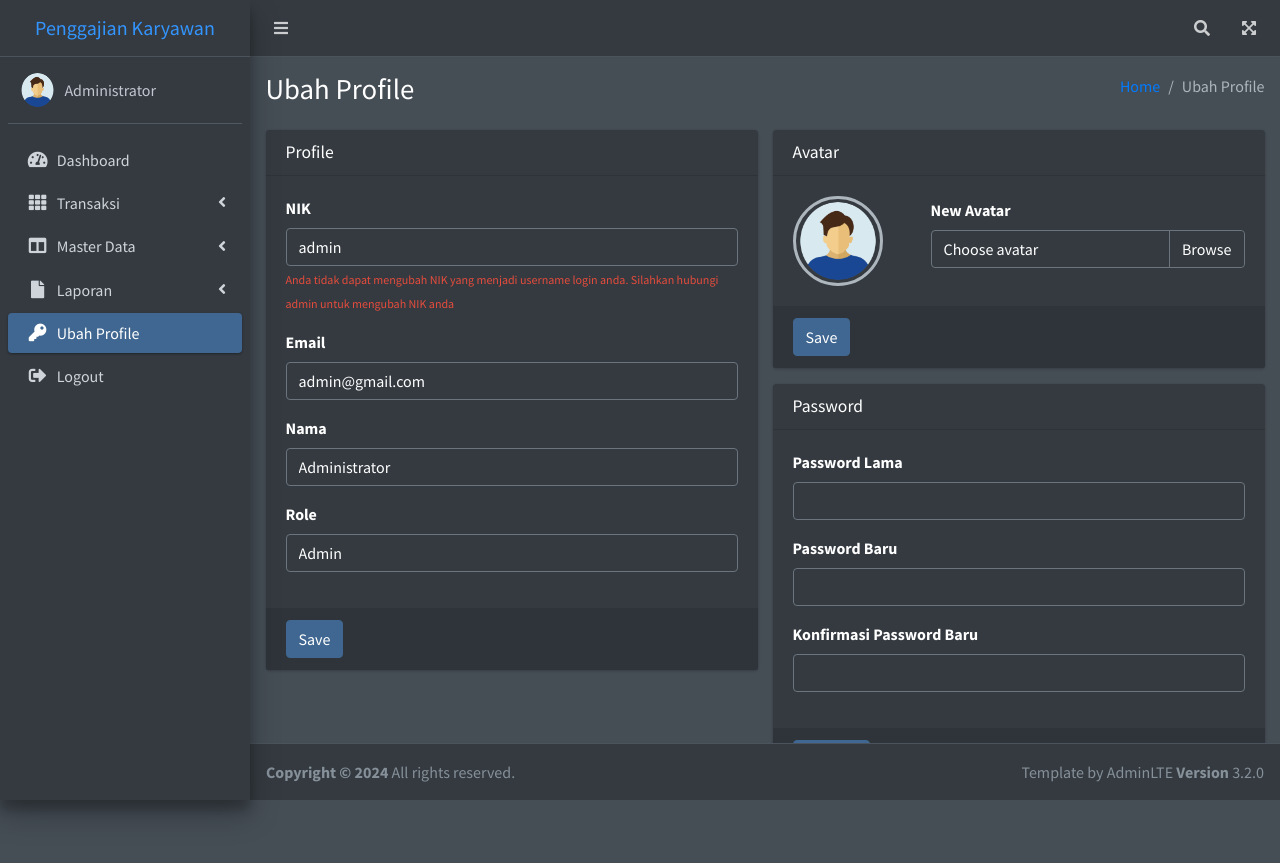
After one commit to ncip48/laravel_penggajian, a Laravel app: page /profile in a window 1280 px wide. The commit adds this page. Run offline with Laravel 10, Linux system fonts and the light colour scheme; a user stored in the database is signed in; data comes from the database, SQL or seed files in the repository; some libraries are stand-ins or nearby versions.

Commit message:
rev: ubah profile

```diff
--- /dev/null
+++ b/app/Http/Controllers/Auth/ProfileController.php
@@ -0,0 +1,116 @@
+<?php
+
+namespace App\Http\Controllers\Auth;
+
+use App\Http\Controllers\Controller;
+use App\Models\User;
+use Illuminate\Http\Request;
+use Illuminate\Support\Facades\Validator;
+
+class ProfileController extends Controller
+{
+    public function index()
+    {
+        //cek auth
+        $this->checkAuth([0]);
+
+        $user = User::find(auth()->user()->id_user);
+
+        return view('ubah_profile')
+            ->with('user', $user);
+    }
+
+    public function ubah_profile(Request $request)
+    {
+        $user = User::find(auth()->user()->id_user);
+
+        $validator = Validator::make($request->all(), [
+            'name' => 'required',
+            'email' => 'required|unique:users,email,' . $user->id_user . ',id_user',
+        ]);
+
+        if ($validator->fails()) {
+            $errors = [];
+            foreach ($validator->errors()->all() as $error) {
+                $errors[] = $error;
+            }
+            return $this->setResponse(false, "Validation Error", $errors);
+        }
+
+        $user->name = $request->name;
+        $user->email = $request->email;
+
+        $user->save();
+
+        return $this->setResponse(true, "Berhasil merubah profile");
+    }
+
+    public function ubah_avatar(Request $request)
+    {
+        $user = User::find(auth()->user()->id_user);
+
+        $validator = Validator::make($request->all(), [
+            'avatar' => 'required|image|mimes:jpeg,png,jpg,gif,svg|max:2048',
+        ]);
+
+        if ($validator->fails()) {
+            $errors = [];
+            foreach ($validator->errors()->all() as $error) {
+                $errors[] = $error;
+            }
+            return $this->setResponse(false, "Validation Error", $errors);
+        }
+
+        //remove old avatar
+        $oldAvatar = public_path('assets/img/avatar/') . $user->avatar;
+        if (file_exists($oldAvatar)) {
+            unlink($oldAvatar);
+        }
+
+        $avatar = $request->file('avatar');
+        $random = rand(1, 100000);
+        $avatarName = $random . '.' . $avatar->getClientOriginalExtension();
+        $avatar->move(public_path('assets/img/avatar'), $avatarName);
+
+        $user->avatar = $avatarName;
+
+
+        $user->save();
+
+        return $this->setResponse(true, "Avatar Updated");
+    }
+
+    public function ubah_password(Request $request)
+    {
+        $user = User::find(auth()->user()->id_user);
+
+        $validator = Validator::make($request->all(), [
+            'password' => 'required|confirmed|min:8',
+            'old_password' => 'required',
+        ], [
+            'old_password.required' => 'Password lama tidak boleh kosong',
+            'password.required' => 'Password baru tidak boleh kosong',
+            'password.min' => 'Password baru minimal 8 karakter',
+            'password.confirmed' => 'Konfirmasi password baru tidak sama dengan password lama',
+        ]);
+
+        if ($validator->fails()) {
+            $errors = [];
+            foreach ($validator->errors()->all() as $error) {
+                $errors[] = $error;
+            }
+            return $this->setResponse(false, "Validation Error", $errors);
+        }
+
+        //check old password
+        if (!password_verify($request->old_password, $user->password)) {
+            return $this->setResponse(false, "Password lama salah");
+        }
+
+        $user->password = bcrypt($request->password);
+
+        $user->save();
+
+        return $this->setResponse(true, "Sukses mengubah password");
+    }
+}
--- a/app/Models/User.php
+++ b/app/Models/User.php
@@ -24,7 +24,8 @@ class User extends Authenticatable
         'name',
         'email',
         'password',
-        'level'
+        'level',
+        'avatar'
     ];
 
     /**
@@ -51,4 +52,15 @@ class User extends Authenticatable
     {
         return $this->hasOne('App\Models\Karyawan', 'id_user');
     }
+
+    public function getRole()
+    {
+        if ($this->level == 0) {
+            return "Admin";
+        } elseif ($this->level == 1) {
+            return "Manager Keuangan";
+        } else {
+            return "Karyawan";
+        }
+    }
 }
--- a/resources/views/auth/login.blade.php
+++ b/resources/views/auth/login.blade.php
@@ -43,7 +43,7 @@
         <!-- /.login-logo -->
         <div class="card card-outline card-primary">
             <div class="card-header text-center">
-                <a class="h2"><b>PT INDRA SAPUTRA</b></a>
+                <a class="h2"><b>Payroll</b></a>
             </div>
             <div class="card-body">
                 <p class="login-box-msg">Sign in to start your session</p>
--- a/resources/views/layouts/app.blade.php
+++ b/resources/views/layouts/app.blade.php
@@ -245,11 +245,11 @@
                             </ul>
                         </li>
                         <li class="nav-item">
-                            <a href="{{ route('ubah-password') }}"
-                                class="nav-link {{ request()->routeIs('ubah-password') ? 'active' : '' }}">
+                            <a href="{{ route('ubah-profile') }}"
+                                class="nav-link {{ request()->routeIs('ubah-profile') ? 'active' : '' }}">
                                 <i class="nav-icon fas fa-key"></i>
                                 <p>
-                                    Ubah Password
+                                    Ubah Profile
                                 </p>
                             </a>
                         </li>
--- /dev/null
+++ b/resources/views/ubah_profile.blade.php
@@ -0,0 +1,142 @@
+@extends('layouts.app')
+
+@section('title', 'Ubah Password')
+
+@section('content')
+    <div class="content-wrapper">
+        <!-- Content Header (Page header) -->
+        <section class="content-header">
+            <div class="container-fluid">
+                <div class="row mb-2">
+                    <div class="col-sm-6">
+                        <h1>Ubah Profile</h1>
+                    </div>
+                    <div class="col-sm-6">
+                        <ol class="breadcrumb float-sm-right">
+                            <li class="breadcrumb-item ">
+                                <a href="#">Home</a>
+                            </li>
+                            <li class="breadcrumb-item active">
+                                Ubah Profile
+                            </li>
+                        </ol>
+                    </div>
+                </div>
+            </div><!-- /.container-fluid -->
+        </section>
+
+        <!-- Main content -->
+        <section class="content">
+            <div class="container-fluid">
+                <div class="row">
+                    <div class="col-md-6">
+                        <div class="card">
+                            <div class="card-header">
+                                <h3 class="card-title">Profile</h3>
+                            </div>
+                            <form id="main-form" action="{{ route('profile.update') }}" method="POST" autocomplete="off"
+                                data-reload=true>
+                                @csrf
+                                {!! method_field('PUT') !!}
+                                <div class="card-body">
+                                    <div class="form-group">
+                                        <label for="username">NIK</label>
+                                        <input type="text" class="form-control" id="username" readonly disabled
+                                            value="{{ $user->username }}">
+                                        <small class="text-xs text-red">Anda tidak dapat mengubah NIK yang menjadi username
+                                            login anda. Silahkan
+                                            hubungi admin untuk mengubah NIK anda</small>
+                                    </div>
+                                    <div class="form-group">
+                                        <label for="email">Email</label>
+                                        <input type="text" class="form-control" id="email"
+                                            value="{{ $user->email }}" name="email">
+                                    </div>
+                                    <div class="form-group">
+                                        <label for="name">Nama</label>
+                                        <input type="text" class="form-control" id="name"
+                                            value="{{ $user->name }}" name="name">
+                                    </div>
+                                    <div class="form-group">
+                                        <label for="level">Role</label>
+                                        <input type="text" class="form-control" id="level"
+                                            value="{{ $user->getRole() }}" name="level" readonly disabled>
+                                    </div>
+                                </div>
+
+                                <div class="card-footer">
+                                    <button id="btn-save" type="submit" class="btn btn-primary">Save</button>
+                                </div>
+                            </form>
+                        </div>
+                    </div>
+                    <div class="col-md-6">
+                        <div class="card">
+                            <div class="card-header">
+                                <h3 class="card-title">Avatar</h3>
+                            </div>
+                            <form id="main-form-input" action="{{ route('avatar.update') }}" method="POST"
+                                autocomplete="off" enctype="multipart/form-data">
+                                @csrf
+                                {!! method_field('PUT') !!}
+                                <div class="card-body">
+                                    <div class="d-flex align-items-center">
+                                        <img class="profile-user-img img-fluid img-circle m-0 mr-5"
+                                            src="{{ $user->avatar ? asset('assets/img/avatar/' . $user->avatar) : asset('assets/img/default.png') }}"
+                                            alt="User profile picture" style="height: 90px;width:90px">
+                                        <div class="form-group w-100">
+                                            <label for="avatar">New Avatar</label>
+                                            <div class="input-group">
+                                                <div class="custom-file">
+                                                    <input type="file" class="custom-file-input" id="avatar"
+                                                        name="avatar">
+                                                    <label class="custom-file-label" for="avatar">Choose
+                                                        avatar</label>
+                                                </div>
+                                            </div>
+                                        </div>
+                                    </div>
+                                </div>
+                                <div class="card-footer">
+                                    <button id="btn-save" type="submit" class="btn btn-primary">Save</button>
+                                </div>
+                            </form>
+                        </div>
+                        <div class="card">
+                            <div class="card-header">
+                                <h3 class="card-title">Password</h3>
+                            </div>
+                            <form id="main-form" action="{{ route('password.update') }}" method="POST" autocomplete="off"
+                                data-reload="true">
+                                @csrf
+                                {!! method_field('PUT') !!}
+                                <div class="card-body">
+                                    <div class="form-group">
+                                        <label for="old_password">Password Lama</label>
+                                        <input type="password" class="form-control" id="old_password" name="old_password">
+                                    </div>
+                                    <div class="form-group">
+                                        <label for="password">Password Baru</label>
+                                        <input type="password" class="form-control" id="password" name="password">
+                                    </div>
+                                    <div class="form-group">
+                                        <label for="password_confirmation">Konfirmasi Password Baru</label>
+                                        <input type="password" class="form-control" id="password_confirmation"
+                                            name="password_confirmation">
+                                    </div>
+                                </div>
+
+                                <div class="card-footer">
+                                    <button id="btn-save" type="submit" class="btn btn-primary">Simpan</button>
+                                </div>
+                            </form>
+                        </div>
+                    </div>
+                </div>
+            </div>
+            <!-- /.container-fluid -->
+        </section>
+        <!-- /.content -->
+    </div>
+    <!-- /.content-wrapper -->
+@endsection
--- a/routes/web.php
+++ b/routes/web.php
@@ -1,7 +1,7 @@
 <?php
 
 use App\Http\Controllers\AbsensiController;
-use App\Http\Controllers\Auth\UbahPasswordController;
+use App\Http\Controllers\Auth\ProfileController;
 use App\Http\Controllers\DashboardController;
 use App\Http\Controllers\GajiController;
 use App\Http\Controllers\JabatanController;
@@ -64,6 +64,8 @@ Route::middleware(['auth', 'web'])->group(function () {
     Route::post('slip-gaji', [LaporanSlipGaji::class, 'print'])->name('slip.gaji.print');
 
     //ubah password
-    Route::get('ubah-password', [UbahPasswordController::class, 'index'])->name('ubah-password');
-    Route::put('ubah-password', [UbahPasswordController::class, 'action'])->name('ubah-password.action');
+    Route::get('profile', [ProfileController::class, 'index'])->name('ubah-profile');
+    Route::put('ubah-profile', [ProfileController::class, 'ubah_profile'])->name('profile.update');
+    Route::put('ubah-avatar', [ProfileController::class, 'action'])->name('avatar.update');
+    Route::put('ubah-password', [ProfileController::class, 'ubah_password'])->name('password.update');
 });
```
Also changed, not shown: app/Http/Controllers/Auth/LoginController.php (+9 -2 lines), app/Http/Controllers/Auth/UbahPasswordController.php (deleted, +0 -56 lines), resources/views/ubah_password.blade.php (deleted, +0 -70 lines), database/migrations/2014_10_12_000000_create_users_table.php.
